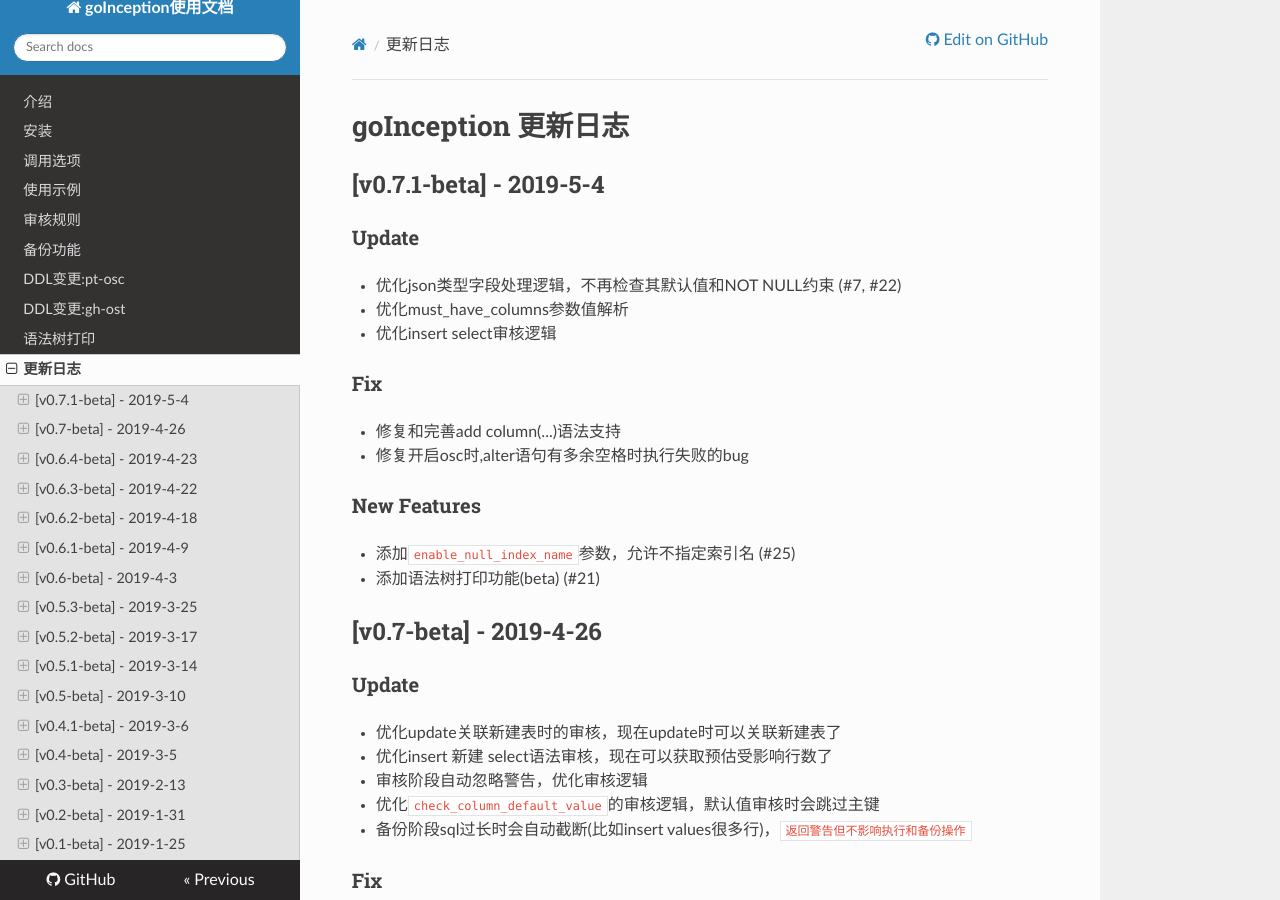
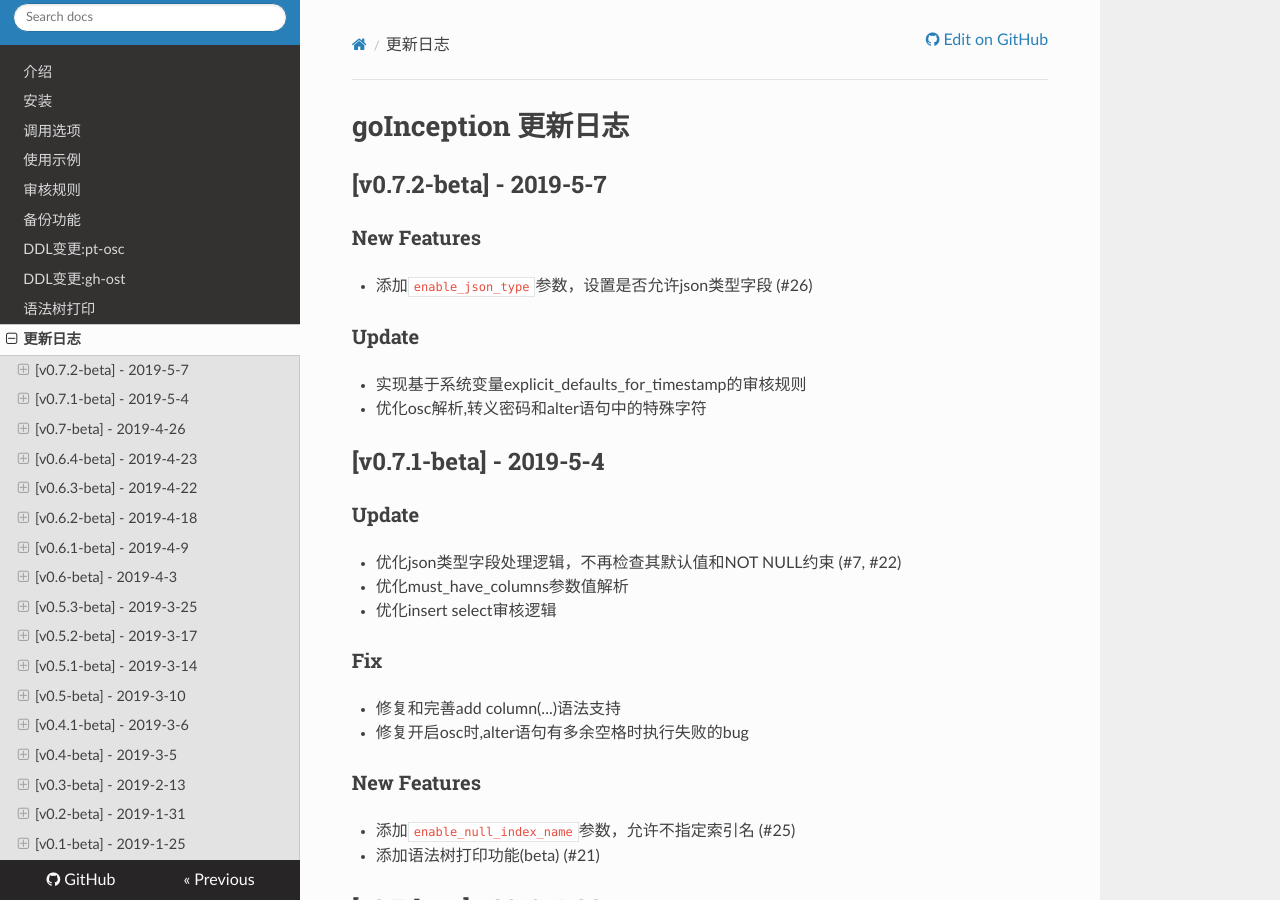
Before and after one commit to hanchuanchuan/goInception, an MkDocs documentation site: the page built from docs/changelog.md, in a window 1280 px wide and 900 px high. Built offline with MkDocs 1.6.1, drawn with Linux system fonts in a browser that asks for light colours; nearby versions of some CDN libraries.

Commit message:
release: v0.7.2

```diff
--- a/docs/changelog.md
+++ b/docs/changelog.md
@@ -1,4 +1,14 @@
 # goInception 更新日志
+
+
+## [v0.7.2-beta] - 2019-5-7
+
+### New Features
+* 添加`enable_json_type`参数，设置是否允许json类型字段 (#26)
+
+### Update
+* 实现基于系统变量explicit_defaults_for_timestamp的审核规则
+* 优化osc解析,转义密码和alter语句中的特殊字符
 
 
 ## [v0.7.1-beta] - 2019-5-4
```
Also changed, not shown: docs/options.md (+1 -0 lines).
